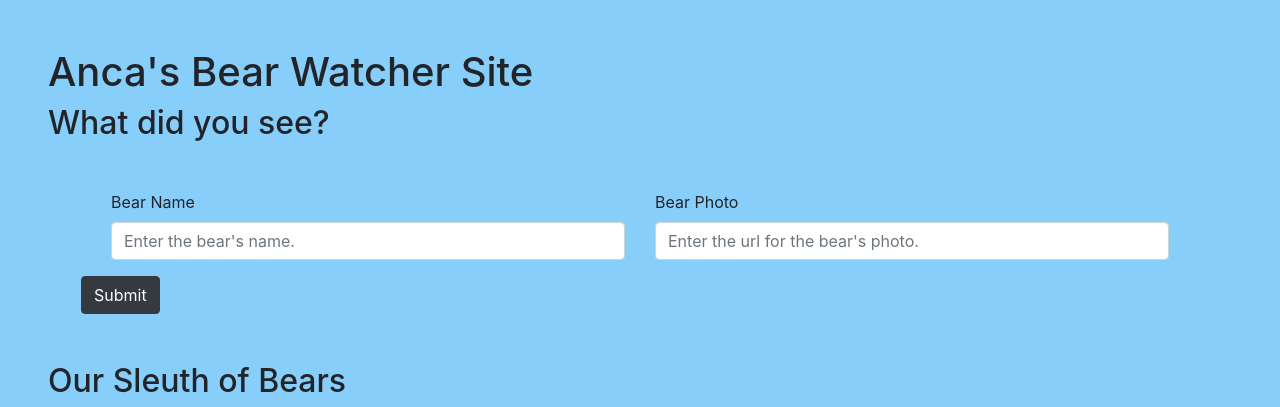
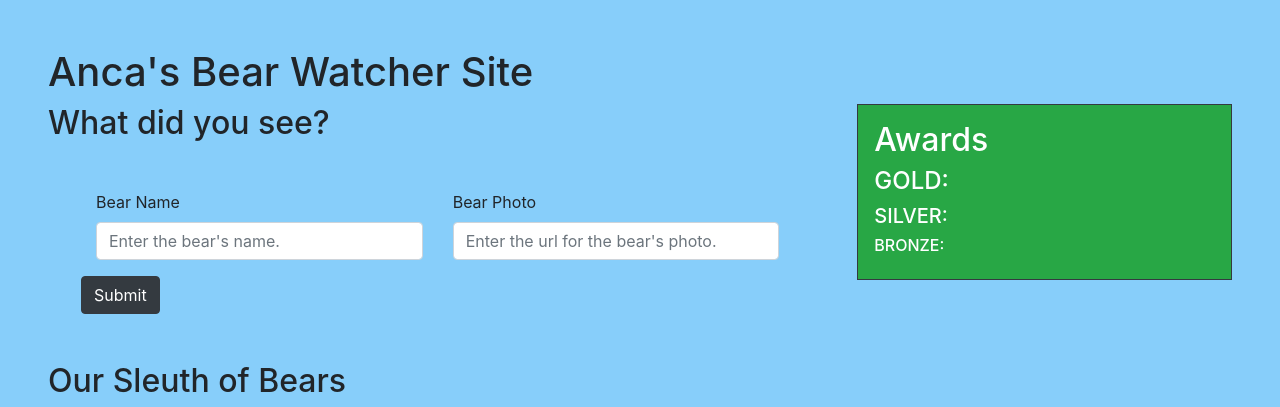
Before and after one commit to ancasimon/bear-watcher, a plain HTML site: page index.html in a window 1280 px wide. Shown: the top 407 px of the page. Drawn offline with nearby package versions, Linux system fonts and the light colour scheme.

Commit message:
wip still working on awards

```diff
--- a/index.html
+++ b/index.html
@@ -11,7 +11,10 @@
 <body>
     <h1>Anca's Bear Watcher Site</h1>
 
-    <div id="bear-form"></div>
+    <div class="row">
+        <div id="bear-form" class="col-8"></div>
+        <div id="awards-section" class="col-4"></div>
+    </div>
 
     <div id="bear-container"></div>
 
--- /dev/null
+++ b/javascripts/components/awards.js
@@ -0,0 +1,20 @@
+import river from './river.js';
+import util from '../helpers/util.js';
+import bearData from '../helpers/data/bearData.js';
+
+const buildAwards = () => {
+    // const allBears = bearData.getBears();
+    // for (let i = 0; i < allBears.length; i++) {
+    //     const highestCount = Math.max(${allBears[i].fishCount});
+    // };
+    // console.log(highestCount);
+    let domString = '<div class="border border-dark bg-success text-white p-3">';
+    domString += `<h2>Awards</h2>`;
+    domString += `<h4>GOLD: </h4>`;
+    domString += `<h5>SILVER: </h5>`;
+    domString += `<h6>BRONZE: </h6>`;
+    domString += '</div>';
+    util.printToDom('awards-section', domString);
+};
+
+export default { buildAwards };
--- a/javascripts/components/bearForm.js
+++ b/javascripts/components/bearForm.js
@@ -23,7 +23,8 @@ const buildNewBear = (e) => {
 const buildBearForm = () => {
     let domString = '<div class="main-body">';
     domString += `<h2>What did you see?</h2>`;
-    domString += '<form id="bear-form-fields" class="row mx-5 my-5">';
+    domString += '<form id="bear-form-fields" class="mx-5 my-5">';
+    domString += '<div class="row">';
         domString += '<div class="form-group col-6">';
             domString += `<label for="bearName">Bear Name</label>`;
             domString += `<input type="text" class="form-control" id="bearName" placeholder="Enter the bear's name.">`;
@@ -31,6 +32,7 @@ const buildBearForm = () => {
         domString += '<div class="form-group col-6">';
             domString += `<label for="bearPhoto">Bear Photo</label>`;
             domString += `<input type="text" class="form-control" id="bearPhoto" placeholder="Enter the url for the bear's photo.">`;
+        domString += '</div>';
         domString += '</div>';
         domString += '<div class="row">';
             domString += `<button id="bearSubmitButton" type="button" class="btn btn-dark">Submit</button>`;
--- a/javascripts/main.js
+++ b/javascripts/main.js
@@ -1,10 +1,12 @@
 import bearForm from './components/bearForm.js';
 import river from './components/river.js';
 import bearData from './helpers/data/bearData.js';
+import awards from './components/awards.js';
 
 const init = () => {
     bearForm.buildBearForm();
     river.buildBearSleuth();
+    awards.buildAwards();
 };
 
 init();
```
